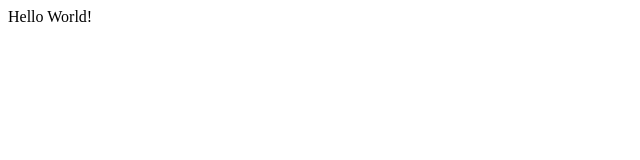
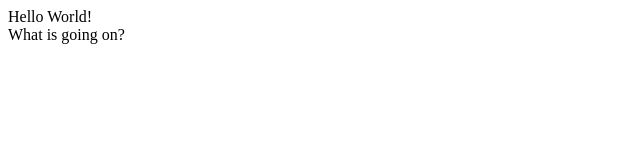
Before and after one commit to DrNaeemOdat/111, a plain HTML site: page index.html in a window 1280 px wide. Shown: the whole page, without its empty margins (0-640 px from the left). Drawn offline with Linux system fonts and the light colour scheme.

Commit message:
First commit

```diff
--- a/index.html
+++ b/index.html
@@ -7,7 +7,8 @@
     <header>
 
     </header>
-    Hello World!
+    Hello World!<br>What is going on?
+
     <footer>
 
     </footer>
```
